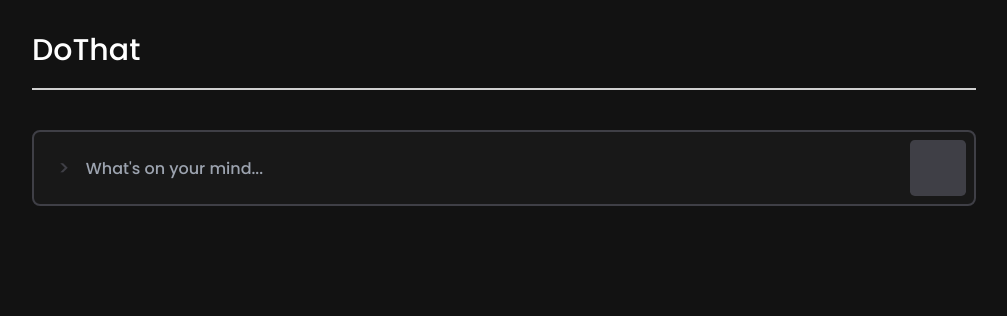
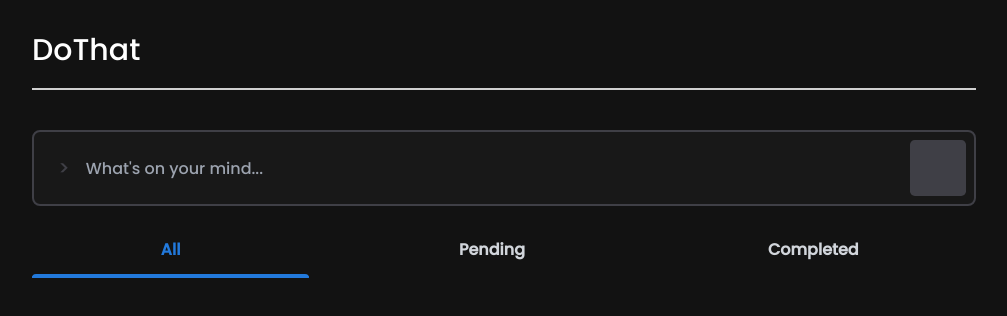
Before and after one commit to AmienulRana/waizly-do-that, a Next.js app: page / in a window 1280 px wide. Shown: the top 316 px of the page, without its empty margins (136-1143 px from the left). Built offline with nearby package versions, Linux system fonts and the light colour scheme; some icons are missing.

Commit message:
refactor: refactor code for tab component

```diff
--- a/src/pages/index.tsx
+++ b/src/pages/index.tsx
@@ -2,19 +2,23 @@ import Image from "next/image";
 import { Inter, Open_Sans, Poppins } from "next/font/google";
 import { Navbar } from "@/components/elements";
 import { AddTodoBox } from "@/components/pages/home";
+import Tabs from "@/components/elements/Tabs";
+import { useState } from "react";
+import { tabsTodo } from "@/constant";
 
 const inter = Poppins({ weight: "500", subsets: ["latin"] });
 
+export type tabs = "All" | "Pending" | "Completed";
+
 export default function Home() {
-
-
   return (
     <section
       className={`px-32 py-[2em] max-w-[1200px] mx-auto ${inter.className}`}
     >
       <Navbar />
       <main className="sticky bg-[#121212] flex flex-col gap-[1em] z-[2] left-0 top-0">
-          <AddTodoBox />
+        <AddTodoBox />
+        <Tabs labels={tabsTodo} classNameWrapper="grid grid-cols-3" />
       </main>
     </section>
   );
```
